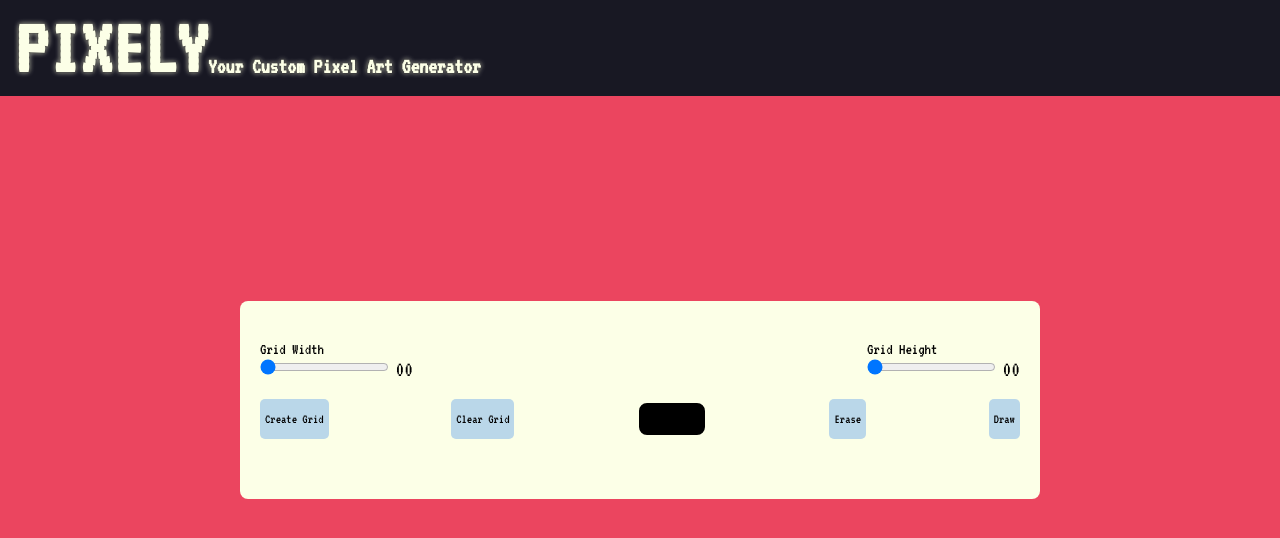
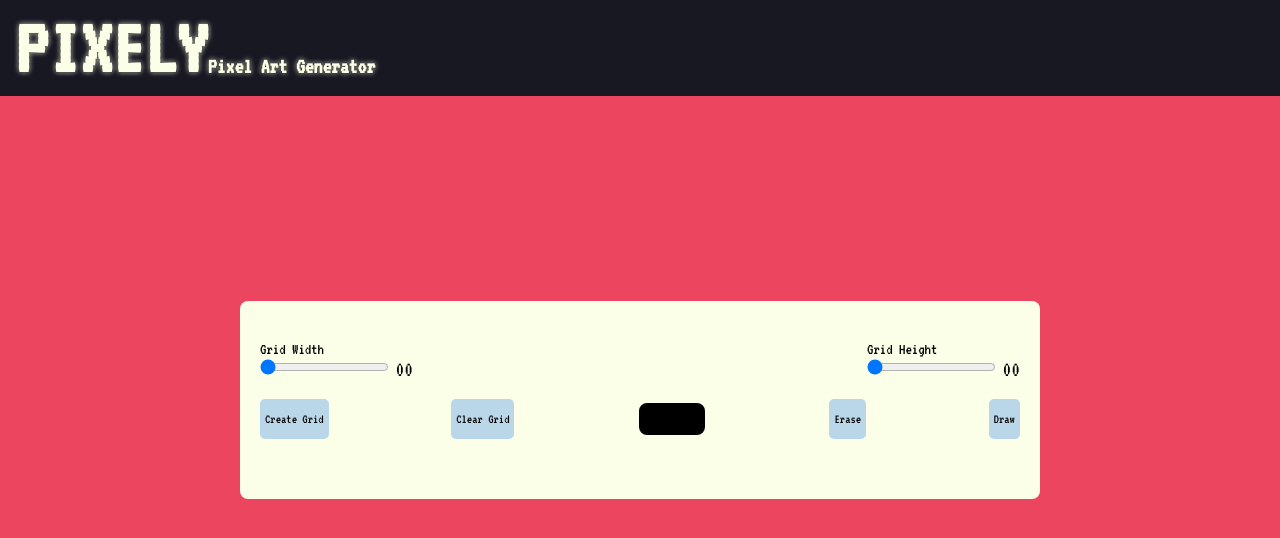
Before and after one commit to abhinavrapartiwar/Pixely-Your-Custom-Pixel-Art-Generator, a plain HTML site: page index.html in a window 1280 px wide. Drawn offline with Linux system fonts and the light colour scheme.

Commit message:
Updated Heading

```diff
--- a/index.html
+++ b/index.html
@@ -13,7 +13,7 @@
 </head>
 
 <body class="bgprimary">
-    <h1 class="heading-main">PIXELY<span class="span-main">Your Custom Pixel Art Generator</span></h1>
+    <h1 class="heading-main">PIXELY<span class="span-main">Pixel Art Generator</span></h1>
     <div class="wrapper">
         <div class="options">
             <div class="opt-wrapper">
```
